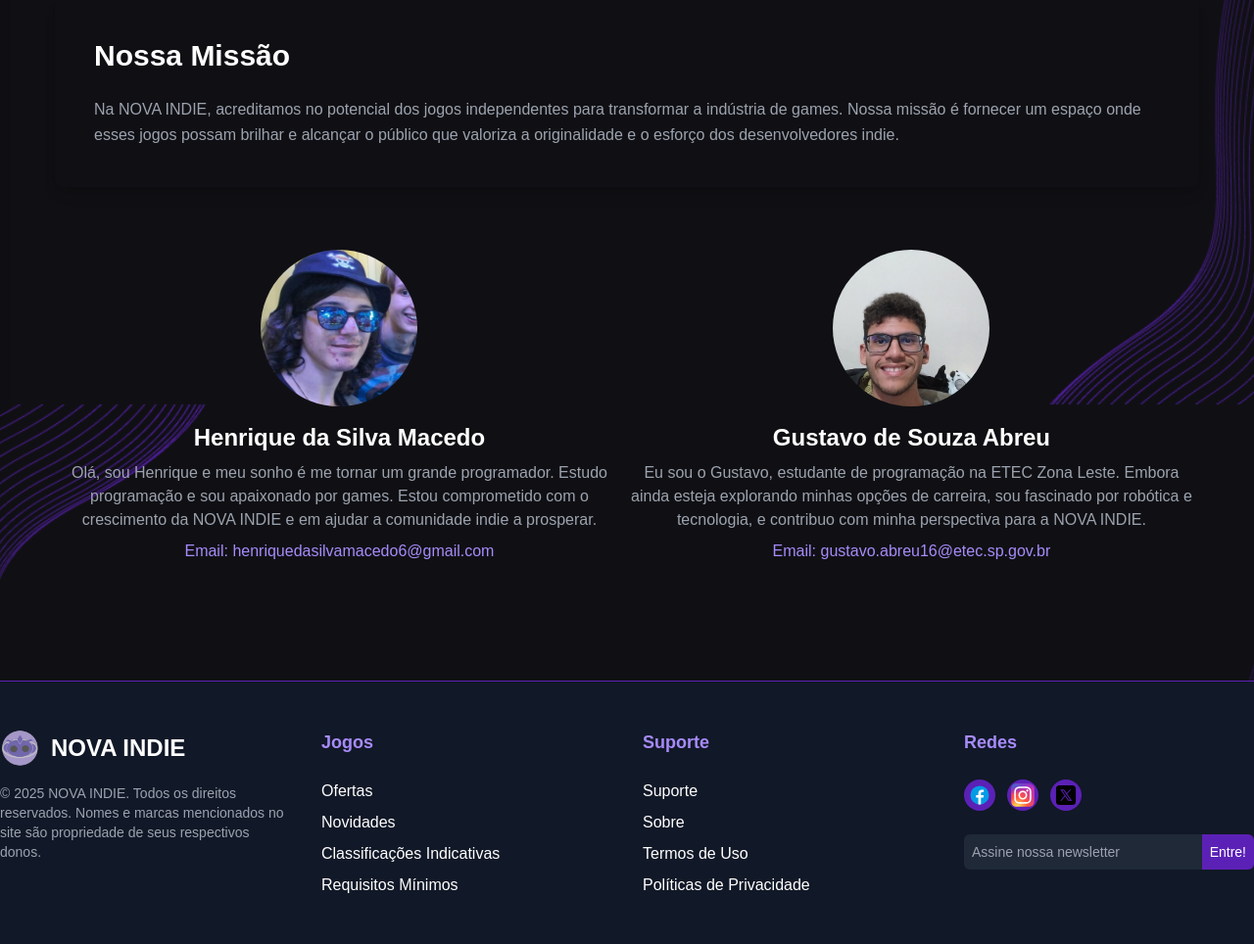
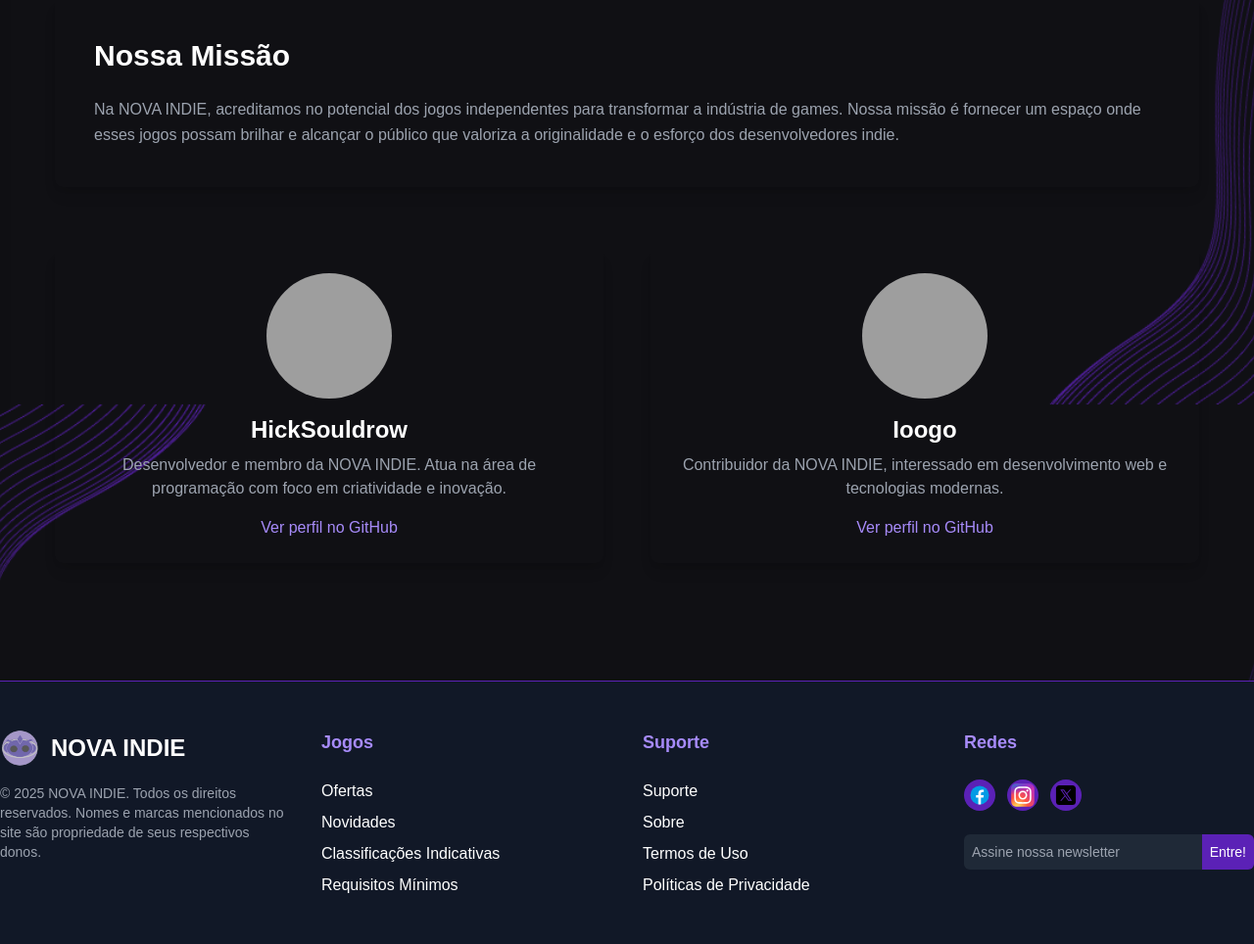
Before and after one commit to HickSouldrow/NOVA-INDIE, a PHP site: page /sobreNos.php in a window 1280 px wide. Shown: the part 387-1351 px from the top of the page at 98% size. Run offline with PHP 8.4, Linux system fonts and the light colour scheme; grey boxes are pictures that could not be loaded.

Commit message:
FIX| Github images

```diff
--- a/sobreNos.php
+++ b/sobreNos.php
@@ -1,21 +1,30 @@
 <!DOCTYPE html>
 <html lang="pt-BR">
 <head>
-    <meta charset="UTF-8">
-    <meta name="viewport" content="width=device-width, initial-scale=1.0">
+  <meta charset="UTF-8" />
+  <meta name="viewport" content="width=device-width, initial-scale=1.0" />
   <title>Sobre Nós | NOVA INDIE</title>
-    <link href="https://cdn.jsdelivr.net/npm/tailwindcss@2.2.19/dist/tailwind.min.css" rel="stylesheet">
-    <link rel="icon" type="image/x-icon" href="assets/img/favicon_io/favicon-32x32.png">
+  <link href="https://cdn.jsdelivr.net/npm/tailwindcss@2.2.19/dist/tailwind.min.css" rel="stylesheet" />
+  <link rel="icon" type="image/x-icon" href="assets/img/favicon_io/favicon-32x32.png" />
   <style>
-        /* Animação para a linha */
+
+
+    @keyframes fadeIn {
+      to {
+        opacity: 1;
+        transform: translateY(0);
+      }
+    }
+
+    /* Linha animada */
     .line-transition {
       position: relative;
       transition: transform 0.5s ease-in-out;
     }
+
     .line-transition.up {
-            transform: translateY(-30px); /* Ajuste a altura para subir mais ou menos */
+      transform: translateY(-30px);
     }
-
 
     body {
       margin: 0;
@@ -27,10 +36,9 @@
       background-position: center;
       font-family: Arial;
     }
-
   </style>
 </head>
-<body class="bg-neutral-900 text-white" onscroll="handleScroll()">
+<body class="bg-neutral-900 text-white fade-in" onscroll="handleScroll()">
 
   <?php include 'includes/header.php'; ?>
 
@@ -43,32 +51,36 @@
       <div id="animated-line" class="mt-6 w-full h-0.5 bg-purple-700 line-transition"></div>
     </section>
 
-        <section class="bg-neutral-800 rounded-lg shadow-lg p-10 items-center">
-            <h2 class="text-3xl font-bold mb-6 ">Nossa Missão</h2>
+    <section class="bg-neutral-800 rounded-lg shadow-lg p-10 items-center fade-in">
+      <h2 class="text-3xl font-bold mb-6">Nossa Missão</h2>
       <p class="text-gray-400 leading-relaxed">
         Na NOVA INDIE, acreditamos no potencial dos jogos independentes para transformar a indústria de games. Nossa missão é fornecer um espaço onde esses jogos possam brilhar e alcançar o público que valoriza a originalidade e o esforço dos desenvolvedores indie.
       </p>
     </section>
 
-        <section class="mt-16 flex justify-around items-center">
-            <!-- Perfil Henrique -->
-            <div class="text-center">
-                <img src="assets/team/Henri.jpeg" alt="Henrique da Silva" class="w-40 h-40 object-cover rounded-full mx-auto mb-4">
-                <h3 class="text-2xl font-semibold">Henrique da Silva Macedo</h3>
+   <section class="mt-16 grid grid-cols-1 md:grid-cols-2 gap-12 fade-in">
+  <!-- Card 1: HickSouldrow -->
+  <div class="bg-neutral-800 p-6 rounded-lg shadow-lg text-center">
+    <img src="https://github.com/HickSouldrow.png" alt="HickSouldrow" class="w-32 h-32 rounded-full mx-auto mb-4" />
+    <h3 class="text-2xl font-semibold">HickSouldrow</h3>
     <p class="text-gray-400 mt-2">
-                    Olá, sou Henrique e meu sonho é me tornar um grande programador. Estudo programação e sou apaixonado por games. Estou comprometido com o crescimento da NOVA INDIE e em ajudar a comunidade indie a prosperar.
+      Desenvolvedor e membro da NOVA INDIE. Atua na área de programação com foco em criatividade e inovação.
     </p>
-                <p class="text-purple-400 mt-2">Email: <a href="mailto:henriquedasilvamacedo6@gmail.com" class="hover:underline">henriquedasilvamacedo6@gmail.com</a></p>
+    <a href="https://github.com/HickSouldrow" target="_blank" class="mt-4 inline-block text-purple-400 hover:underline">
+      Ver perfil no GitHub
+    </a>
   </div>
 
-            <!-- Perfil Gustavo -->
-            <div class="text-center">
-                <img src="assets/team/Gustavo.jpeg" alt="Gustavo" class="w-40 h-40 object-cover rounded-full mx-auto mb-4">
-                <h3 class="text-2xl font-semibold">Gustavo de Souza Abreu</h3>
+  <!-- Card 2: Gus -->
+  <div class="bg-neutral-800 p-6 rounded-lg shadow-lg text-center">
+    <img src="https://github.com/Ioogo.png" alt="Ioogo" class="w-32 h-32 rounded-full mx-auto mb-4" />
+    <h3 class="text-2xl font-semibold">Ioogo</h3>
     <p class="text-gray-400 mt-2">
-                    Eu sou o Gustavo, estudante de programação na ETEC Zona Leste. Embora ainda esteja explorando minhas opções de carreira, sou fascinado por robótica e tecnologia, e contribuo com minha perspectiva para a NOVA INDIE.
+      Contribuidor da NOVA INDIE, interessado em desenvolvimento web e tecnologias modernas.
     </p>
-                <p class="text-purple-400 mt-2">Email: <a href="mailto:gustavo.abreu16@etec.sp.gov.br" class="hover:underline">gustavo.abreu16@etec.sp.gov.br</a></p>
+    <a href="https://github.com/Ioogo" target="_blank" class="mt-4 inline-block text-purple-400 hover:underline">
+      Ver perfil no GitHub
+    </a>
   </div>
 </section>
   </main>
```
Lines whose indentation alone changed are shown as unchanged.
